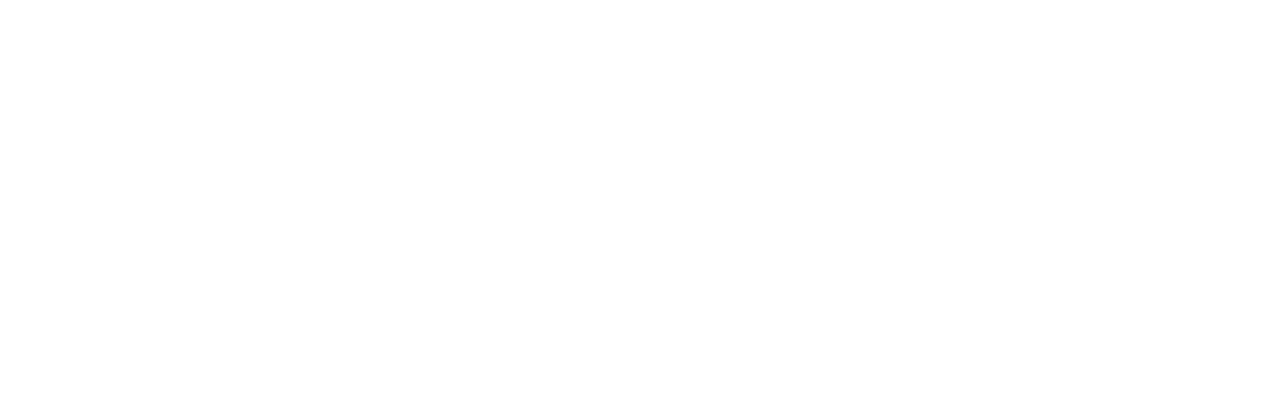
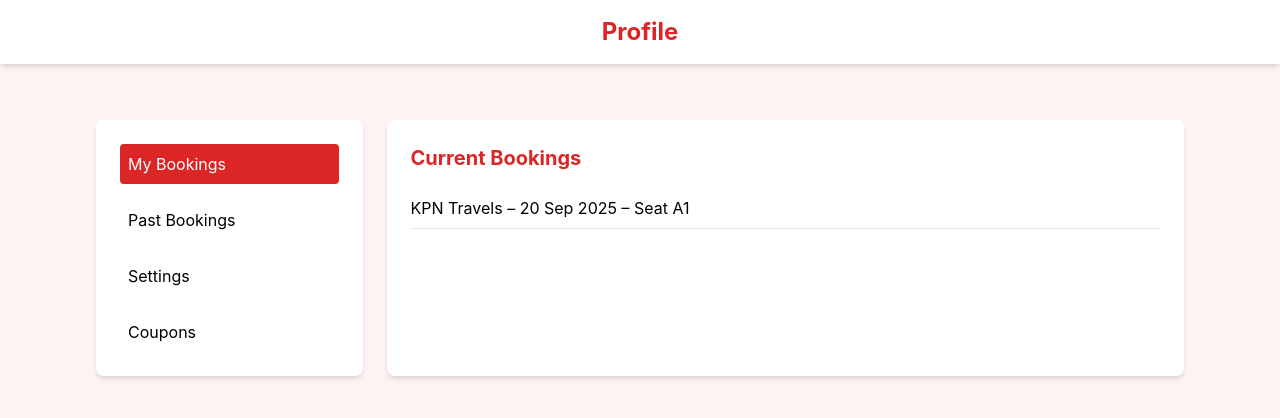
Before and after one commit to Kishore-reigns/Next_Stop, a React (Create React App) app in the folder app/: page /profile in a window 1280 px wide. Before the commit this address had no page. Shown: the top 418 px of the page. Built offline with nearby package versions, Linux system fonts and the light colour scheme.

Commit message:
added profile

```diff
--- a/app/src/App.js
+++ b/app/src/App.js
@@ -8,6 +8,7 @@
 import SeatBookingPage from './pages/SeatBookingPage';
 import PaymentPage from './pages/PaymentPage';
 import TicketPage from './pages/TicketPage';
+import ProfilePage from './pages/ProfilePage';
 
 function App() {
   return (
@@ -19,6 +20,7 @@
       <Route path="/seats" element={<SeatBookingPage />} />
       <Route path="/payment" element={<PaymentPage />} />
       <Route path="/ticket" element={<TicketPage />} />
+      <Route path="/profile" element={<ProfilePage />} />
     </Routes>
   );
 }
--- /dev/null
+++ b/app/src/components/Navbar.jsx
@@ -0,0 +1,28 @@
+import React from "react";
+import { useNavigate } from "react-router-dom";
+
+const Navbar = () => {
+  const navigate = useNavigate();
+
+  return (
+    <nav className="bg-red-600 text-white px-6 py-4 flex justify-between items-center shadow-md">
+      {/* Website Name */}
+      <h1
+        className="text-2xl font-bold cursor-pointer"
+        onClick={() => navigate("/")}
+      >
+        NextStop
+      </h1>
+
+      {/* Profile Button */}
+      <button
+        onClick={() => navigate("/profile")}
+        className="bg-white text-red-600 px-4 py-2 rounded-lg hover:bg-gray-100 transition"
+      >
+        Profile
+      </button>
+    </nav>
+  );
+};
+
+export default Navbar;
--- a/app/src/pages/BookingPage.jsx
+++ b/app/src/pages/BookingPage.jsx
@@ -1,4 +1,5 @@
 import React, { useState } from "react";
+import Navbar from "../components/Navbar";
 
 const BookingPage = () => {
   const [fromCity, setFromCity] = useState("");
@@ -45,7 +46,12 @@
   };
 
   return (
-    <div className="min-h-screen bg-red-50 p-6">
+    <div className="min-h-screen bg-red-50">
+      {/* Navbar */}
+      <Navbar />
+
+      {/* Page Content */}
+      <div className="pt-24 px-6"> {/* 👈 adds space below navbar */}
         <h1 className="text-3xl font-bold text-center text-red-600 mb-8">
           Book Your Bus
         </h1>
@@ -74,7 +80,9 @@
 
             {/* To City */}
             <div>
-            <label className="block font-semibold text-gray-700 mb-2">To</label>
+              <label className="block font-semibold text-gray-700 mb-2">
+                To
+              </label>
               <select
                 value={toCity}
                 onChange={(e) => setToCity(e.target.value)}
@@ -144,6 +152,7 @@
           )}
         </div>
       </div>
+    </div>
   );
 };
 
--- /dev/null
+++ b/app/src/pages/ProfilePage.jsx
@@ -0,0 +1,168 @@
+import React, { useState } from "react";
+
+const ProfilePage = () => {
+  const [activeTab, setActiveTab] = useState("current");
+  const [language, setLanguage] = useState("English");
+  const [username, setUsername] = useState("Malarvannan"); // example
+  const [editName, setEditName] = useState(username);
+
+  // Mock Data
+  const currentBookings = [
+    { id: 1, bus: "KPN Travels", date: "20 Sep 2025", seat: "A1" },
+  ];
+  const pastBookings = [
+    { id: 2, bus: "Parveen Travels", date: "01 Sep 2025", seat: "B2" },
+    { id: 3, bus: "RedBus Express", date: "10 Aug 2025", seat: "C3" },
+  ];
+  const coupons = [
+    { id: 1, code: "SAVE100", discount: "₹100 Off" },
+    { id: 2, code: "WELCOME50", discount: "₹50 Off" },
+  ];
+
+  return (
+    <div className="min-h-screen bg-red-50">
+      {/* Title Section */}
+      <div className="bg-white shadow-md py-4 mb-6">
+        <h1 className="text-2xl font-bold text-center text-red-600">
+          Profile
+        </h1>
+      </div>
+
+      <div className="max-w-6xl mx-auto p-8 flex gap-6">
+        {/* Sidebar Tabs */}
+        <div className="w-1/4 bg-white rounded-lg shadow-md p-6 space-y-4">
+          <button
+            onClick={() => setActiveTab("current")}
+            className={`w-full text-left p-2 rounded ${
+              activeTab === "current"
+                ? "bg-red-600 text-white"
+                : "hover:bg-red-100"
+            }`}
+          >
+            My Bookings
+          </button>
+          <button
+            onClick={() => setActiveTab("past")}
+            className={`w-full text-left p-2 rounded ${
+              activeTab === "past"
+                ? "bg-red-600 text-white"
+                : "hover:bg-red-100"
+            }`}
+          >
+            Past Bookings
+          </button>
+          <button
+            onClick={() => setActiveTab("settings")}
+            className={`w-full text-left p-2 rounded ${
+              activeTab === "settings"
+                ? "bg-red-600 text-white"
+                : "hover:bg-red-100"
+            }`}
+          >
+            Settings
+          </button>
+          <button
+            onClick={() => setActiveTab("coupons")}
+            className={`w-full text-left p-2 rounded ${
+              activeTab === "coupons"
+                ? "bg-red-600 text-white"
+                : "hover:bg-red-100"
+            }`}
+          >
+            Coupons
+          </button>
+        </div>
+
+        {/* Main Content */}
+        <div className="w-3/4 bg-white rounded-lg shadow-md p-6">
+          {activeTab === "current" && (
+            <div>
+              <h2 className="text-xl font-bold text-red-600 mb-4">
+                Current Bookings
+              </h2>
+              {currentBookings.map((b) => (
+                <p key={b.id} className="border-b py-2">
+                  {b.bus} – {b.date} – Seat {b.seat}
+                </p>
+              ))}
+            </div>
+          )}
+
+          {activeTab === "past" && (
+            <div>
+              <h2 className="text-xl font-bold text-red-600 mb-4">
+                Past Bookings
+              </h2>
+              {pastBookings.map((b) => (
+                <p key={b.id} className="border-b py-2">
+                  {b.bus} – {b.date} – Seat {b.seat}
+                </p>
+              ))}
+            </div>
+          )}
+
+          {activeTab === "settings" && (
+            <div>
+              <h2 className="text-xl font-bold text-red-600 mb-4">
+                Profile Settings
+              </h2>
+
+              {/* Change Username */}
+              <div className="mb-6">
+                <label className="block font-semibold mb-2">
+                  Change Username
+                </label>
+                <input
+                  type="text"
+                  value={editName}
+                  onChange={(e) => setEditName(e.target.value)}
+                  className="border p-2 rounded w-1/2"
+                />
+                <button
+                  onClick={() => setUsername(editName)}
+                  className="ml-4 bg-red-600 text-white px-4 py-2 rounded hover:bg-red-700"
+                >
+                  Save
+                </button>
+              </div>
+
+              {/* Language Selection */}
+              <div>
+                <label className="block font-semibold mb-2">
+                  Select Language
+                </label>
+                <select
+                  value={language}
+                  onChange={(e) => setLanguage(e.target.value)}
+                  className="border p-2 rounded"
+                >
+                  <option value="English">English</option>
+                  <option value="Tamil">தமிழ்</option>
+                </select>
+              </div>
+            </div>
+          )}
+
+          {activeTab === "coupons" && (
+            <div>
+              <h2 className="text-xl font-bold text-red-600 mb-4">My Coupons</h2>
+              {coupons.map((c) => (
+                <p
+                  key={c.id}
+                  className="border-b py-2 flex justify-between items-center"
+                >
+                  <span>{c.code}</span>
+                  <span className="text-green-600 font-semibold">
+                    {c.discount}
+                  </span>
+                </p>
+              ))}
+            </div>
+          )}
+        </div>
+      </div>
+    </div>
+  );
+};
+
+export default ProfilePage;
```
Lines whose indentation alone changed are shown as unchanged.
